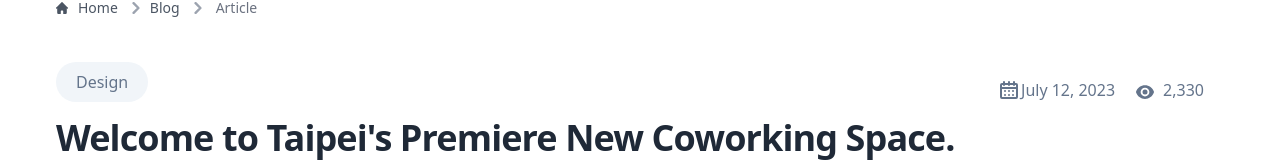
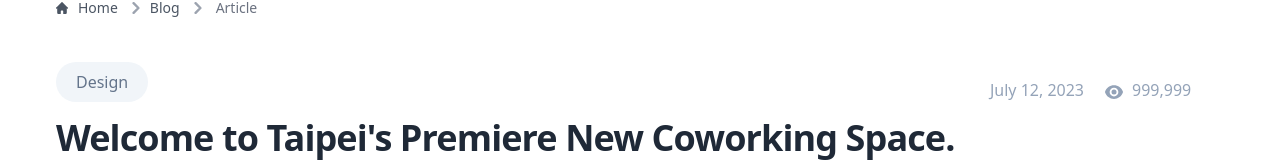
Before and after one commit to LeemoTseng/T3-working-space, a website: page src/blog-post.html in a window 1280 px wide. Shown: the part 452-620 px from the top of the page. Drawn offline with nearby package versions, Linux system fonts and the light colour scheme.

Commit message:
update style of read counter

```diff
--- a/src/blog-post.html
+++ b/src/blog-post.html
@@ -108,30 +108,13 @@
           Design
         </p>
         <div class="flex">
-          <svg
-            class="w-6 h-6 text-slate-500"
-            aria-hidden="true"
-            xmlns="http://www.w3.org/2000/svg"
-            width="24"
-            height="24"
-            fill="none"
-            viewBox="0 0 24 24"
-          >
-            <path
-              stroke="currentColor"
-              stroke-linecap="round"
-              stroke-linejoin="round"
-              stroke-width="2"
-              d="M4 10h16m-8-3V4M7 7V4m10 3V4M5 20h14a1 1 0 0 0 1-1V7a1 1 0 0 0-1-1H5a1 1 0 0 0-1 1v12a1 1 0 0 0 1 1Zm3-7h.01v.01H8V13Zm4 0h.01v.01H12V13Zm4 0h.01v.01H16V13Zm-8 4h.01v.01H8V17Zm4 0h.01v.01H12V17Zm4 0h.01v.01H16V17Z"
-            />
-          </svg>
-
-          <p class="text-slate-500 pe-5">July 12, 2023</p>
+          <p class="text-slate-400 pe-5">July 12, 2023</p>
+          <div class="flex w-[100px]">
             <svg
               xmlns="http://www.w3.org/2000/svg"
               viewBox="0 0 24 24"
               fill="currentColor"
-            class="size-7 pe-2 text-slate-500"
+              class="size-7 pe-2 text-slate-400"
             >
               <path d="M12 15a3 3 0 1 0 0-6 3 3 0 0 0 0 6Z"></path>
               <path
@@ -140,7 +123,8 @@
                 clip-rule="evenodd"
               ></path>
             </svg>
-          <p class="text-slate-500">2,330</p>
+            <p class="text-slate-400">999,999</p>
+          </div>
         </div>
       </div>
 
```
Also changed, not shown: src/output.css. Lines whose indentation alone changed are shown as unchanged.
